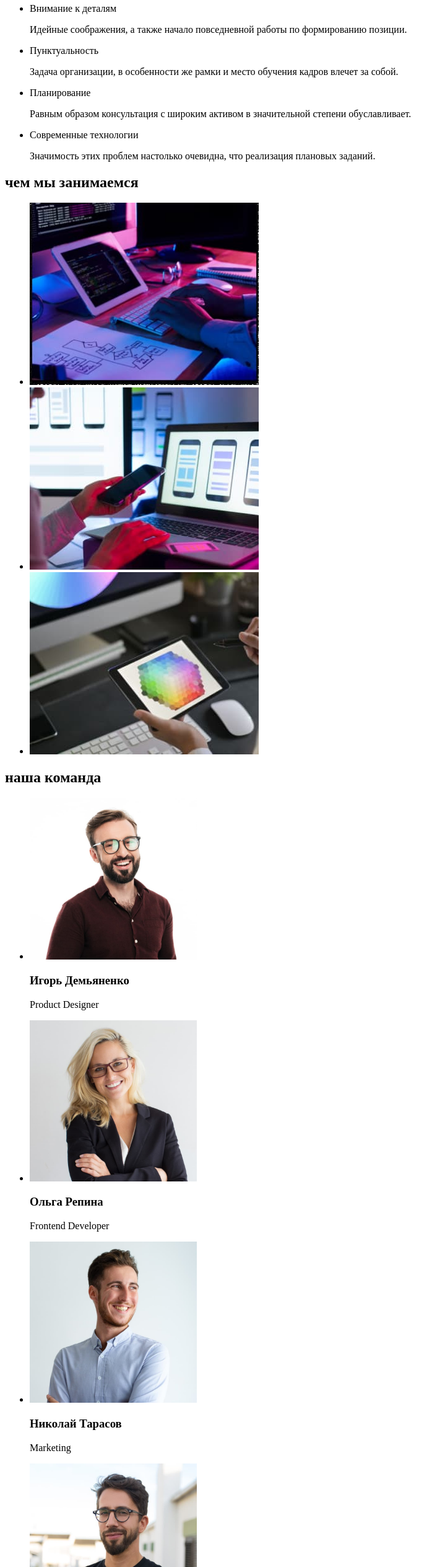
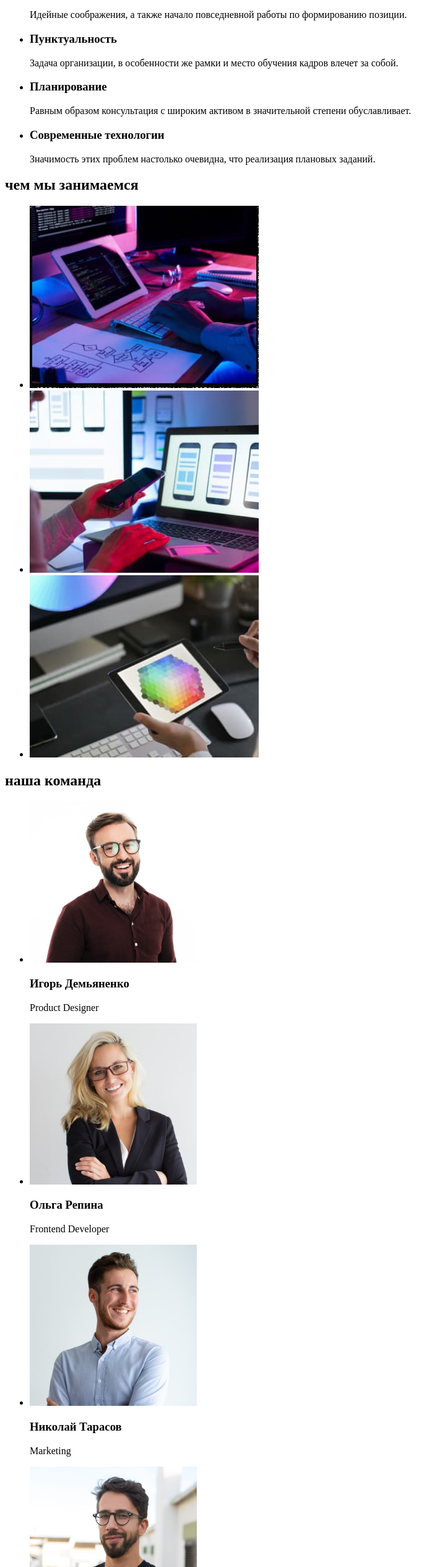
Before and after one commit to AleksandrYakovenko1984/goit-markup-hw-01, a plain HTML site: page index.html in a window 1280 px wide. Shown: the part 272-2800 px from the top of the page at 62% size, without its empty margins (0-719 px from the left). Drawn offline with Linux system fonts and the light colour scheme.

Commit message:
внес правки ментора

```diff
--- a/index.html
+++ b/index.html
@@ -1,55 +1,69 @@
 <!DOCTYPE html>
 <html lang="ru">
   <head>
-    <meta charset="UTF-8">
-    <meta http-equiv="X-UA-Compatible" content="IE=edge">
-    <meta name="viewport" content="width=device-width, initial-scale=1.0">
+    <meta charset="UTF-8" />
+    <meta http-equiv="X-UA-Compatible" content="IE=edge" />
+    <meta name="viewport" content="width=device-width, initial-scale=1.0" />
     <title>вебстудия</title>
   </head>
   <body>
     <header>
       <nav>
-    <a href="./index.html"><h1 lang="en">   <span> Web</span>Studio</h1></a>
         <ul>
-        <li> <a href="./index.html">Студия</a></li>
-        <li> <a href="./index.html">Портфолио</a> </li>
-        <li><a href="./index.html">Контакты</a> </li>
+          <li>
+            <a href="./index.html"> <span> Web</span>Studio</a>
+          </li>
+          <li><a href="./index.html">Студия</a></li>
+          <li><a href="./index.html">Портфолио</a></li>
+          <li><a href="./index.html">Контакты</a></li>
         </ul>
       </nav>
       <!-- contacts section-->
       <ul>
-
-  <li> <a lang="en" href="mailto:info@devstudio.com"> info@devstudio.com</a></li>
-<li><a href="tel:+380961111111">+380961111111</a> </li>
+        <li>
+          <a lang="en" href="mailto:info@devstudio.com"> info@devstudio.com</a>
+        </li>
+        <li><a href="tel:+380961111111">+380961111111</a></li>
       </ul>
-
     </header>
     <main>
       <!-- section hero -->
       <section>
-           <h2> Эффективные решения для вашего бизнеса</h2>
+        <h1>Эффективные решения для вашего бизнеса</h1>
         <button type="button">Заказать-услугу</button>
       </section>
 
       <!-- наши сильные стороны -->
       <section>
-            <h3 hidden >наши сильные стороны</h3>
+        <h2 hidden>наши сильные стороны</h2>
         <ul>
           <li>
-                    <p>Внимание к деталям</p>
-                    <p>Идейные соображения, а также начало повседневной работы по формированию позиции.</p>
+            <h3>Внимание к деталям</h3>
+            <p>
+              Идейные соображения, а также начало повседневной работы по
+              формированию позиции.
+            </p>
           </li>
           <li>
-                    <p>Пунктуальность</p>
-                    <p>Задача организации, в особенности же рамки и место обучения кадров влечет за собой.</p>
+            <h3>Пунктуальность</h3>
+            <p>
+              Задача организации, в особенности же рамки и место обучения кадров
+              влечет за собой.
+            </p>
           </li>
           <li>
-                    <p>Планирование</p>
-                    <p>Равным образом консультация с широким активом в значительной степени обуславливает.</p>
+            <h3>Планирование</h3>
+            <p>
+              Равным образом консультация с широким активом в значительной
+              степени обуславливает.
+            </p>
           </li>
           <li>
-                    <p>Современные технологии</p>
-                    <p>Значимость этих проблем настолько очевидна, что реализация плановых заданий.</p>
+            <h3>Современные технологии</h3>
+            <p>
+              Значимость этих проблем настолько очевидна, что реализация
+              плановых заданий.
+            </p>
           </li>
         </ul>
       </section>
@@ -57,39 +71,94 @@
       <section>
         <h2>чем мы занимаемся</h2>
         <ul>
-                <li> <img src="./images/чем-мы-занимаемся/box-1.jpg" alt="работа над проектом" width="370" height="294"> </li>
-                <li> <img src="./images/чем-мы-занимаемся/box-2.jpg" alt="адаптация со смартфоном" width="370" height="294" > </li>
-                <li> <img src="./images/чем-мы-занимаемся/box-3.jpg" alt="адаптация с планшетом" width="370" height="294" > </li>
+          <li>
+            <img
+              src="./images/what-we-do/box-1.jpg"
+              alt="работа над проектом"
+              width="370"
+              height="294"
+            />
+          </li>
+          <li>
+            <img
+              src="./images/what-we-do/box-2.jpg"
+              alt="адаптация со смартфоном"
+              width="370"
+              height="294"
+            />
+          </li>
+          <li>
+            <img
+              src="./images/what-we-do/box-3.jpg"
+              alt="адаптация с планшетом"
+              width="370"
+              height="294"
+            />
+          </li>
         </ul>
       </section>
       <!-- наша команда -->
       <section>
         <h2>наша команда</h2>
         <ul>
-                <li> <img src="./images/наша-команда/img-4.jpg" alt="Михаил-Ермаков-специалист" width="270" height="260">
-                <h3> Игорь Демьяненко</h3>
-                <p lang="en">Product Designer</p>  </li>
-                <li> <img src="./images/наша-команда/img-1.jpg" alt="Ольга-Репина-специалист" width="270" height="260" >
-                <h3> Ольга Репина</h3>
-                <p lang="en">Frontend Developer</p></li>
-                <li> <img src="./images/наша-команда/img-2.jpg" alt="Николай-Тарасов-специалист" width="270" height="260" >
-                <h3> Николай Тарасов</h3>
-                <p lang="en">Marketing</p> </li>
-            <li> <img src="./images/наша-команда/img-3.jpg" alt="Михаил-Ермаков-специалист" width="270" height="260" >
-            <h3> Михаил Ермаков</h3>
-            <p lang="en">UI Designer</p> </li>
+          <li>
+            <img
+              src="./images/our-team/img-4.jpg"
+              alt="Михаил-Ермаков-специалист"
+              width="270"
+              height="260"
+            />
+            <h3>Игорь Демьяненко</h3>
+            <p lang="en">Product Designer</p>
+          </li>
+          <li>
+            <img
+              src="./images/our-team/img-1.jpg"
+              alt="Ольга-Репина-специалист"
+              width="270"
+              height="260"
+            />
+            <h3>Ольга Репина</h3>
+            <p lang="en">Frontend Developer</p>
+          </li>
+          <li>
+            <img
+              src="./images/our-team/img-2.jpg"
+              alt="Николай-Тарасов-специалист"
+              width="270"
+              height="260"
+            />
+            <h3>Николай Тарасов</h3>
+            <p lang="en">Marketing</p>
+          </li>
+          <li>
+            <img
+              src="./images/our-team/img-3.jpg"
+              alt="Михаил-Ермаков-специалист"
+              width="270"
+              height="260"
+            />
+            <h3>Михаил Ермаков</h3>
+            <p lang="en">UI Designer</p>
+          </li>
         </ul>
       </section>
-
-
     </main>
     <footer>
-     <a href="./index.html"> <h2 lang="en"> <span> Web</span>Studio</h2></a>
+      <a href="./index.html"> <span> Web</span>Studio</a>
       <address>
         <ul>
-        <li> <a  href="https://g.page/stamp-capital?share" target="_blank" rel="noopener noreferrer"> г. Киев, пр-т Леси Украинки, 26</a></li>
-        <li> <a href="mailto:info@example.com"> info@example.com</a></li>
-        <li> <a href="tel:+380991111111"> +380991111111</a></li>
+          <li>
+            <a
+              href="https://g.page/stamp-capital?share"
+              target="_blank"
+              rel="noopener noreferrer"
+            >
+              г. Киев, пр-т Леси Украинки, 26</a
+            >
+          </li>
+          <li><a href="mailto:info@example.com"> info@example.com</a></li>
+          <li><a href="tel:+380991111111"> +380991111111</a></li>
         </ul>
       </address>
     </footer>
```
Also changed, not shown: images/our-team/img-1.jpg (renamed from images/наша-команда/img-1.jpg), images/our-team/img-2.jpg (renamed from images/наша-команда/img-2.jpg), images/our-team/img-3.jpg (renamed from images/наша-команда/img-3.jpg), images/our-team/img-4.jpg (renamed from images/наша-команда/img-4.jpg), images/what-we-do/box-1.jpg (renamed from images/чем-мы-занимаемся/box-1.jpg), images/what-we-do/box-2.jpg (renamed from images/чем-мы-занимаемся/box-2.jpg), images/what-we-do/box-3.jpg (renamed from images/чем-мы-занимаемся/box-3.jpg). Lines whose indentation alone changed are shown as unchanged.
